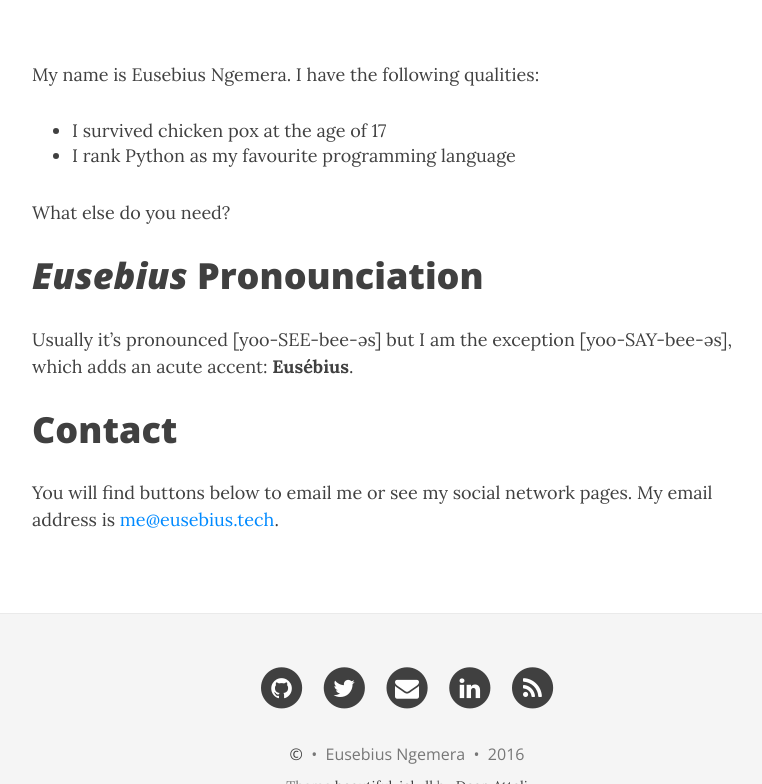
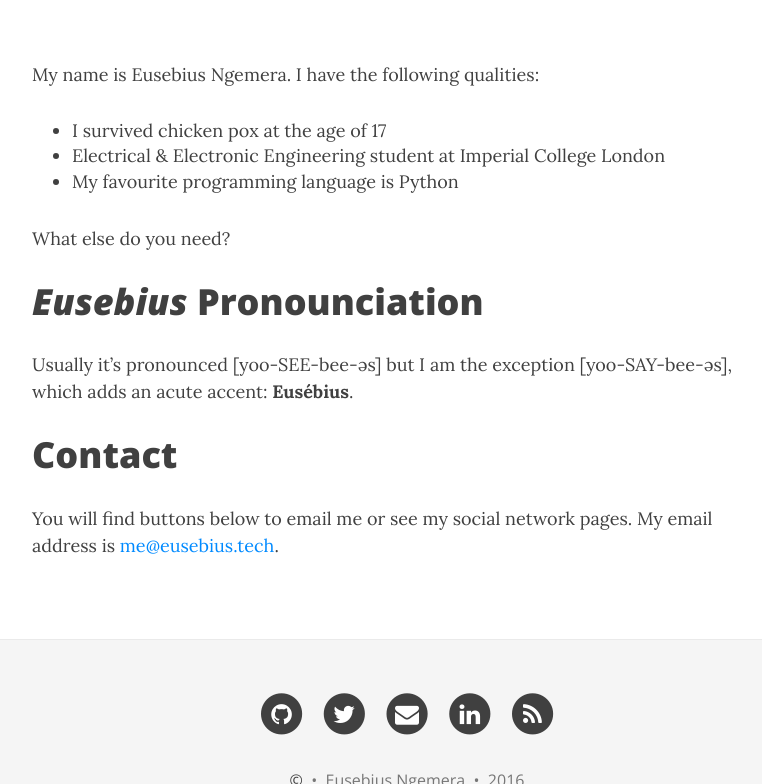
Before and after one commit to eugenius1/eugenius1.github.io, a Jekyll site: the page built from aboutme.md, in a window 1280 px wide and 900 px high, scrolled down 431 px, cut to the strip 116-900 px from the top of the window. Shown: the whole strip, without its empty margins (233-995 px from the left). Built offline with Jekyll 4.4.1, drawn with Linux system fonts in a browser that asks for light colours; nearby versions of some CDN libraries.

Commit message:
aboutme bullet

```diff
--- a/aboutme.md
+++ b/aboutme.md
@@ -9,7 +9,8 @@ bigimg:
 My name is Eusebius Ngemera. I have the following qualities:
 
 - I survived chicken pox at the age of 17
-- I rank Python as my favourite programming language
+- Electrical & Electronic Engineering student at Imperial College London
+- My favourite programming language is Python
 
 What else do you need?
 
```
